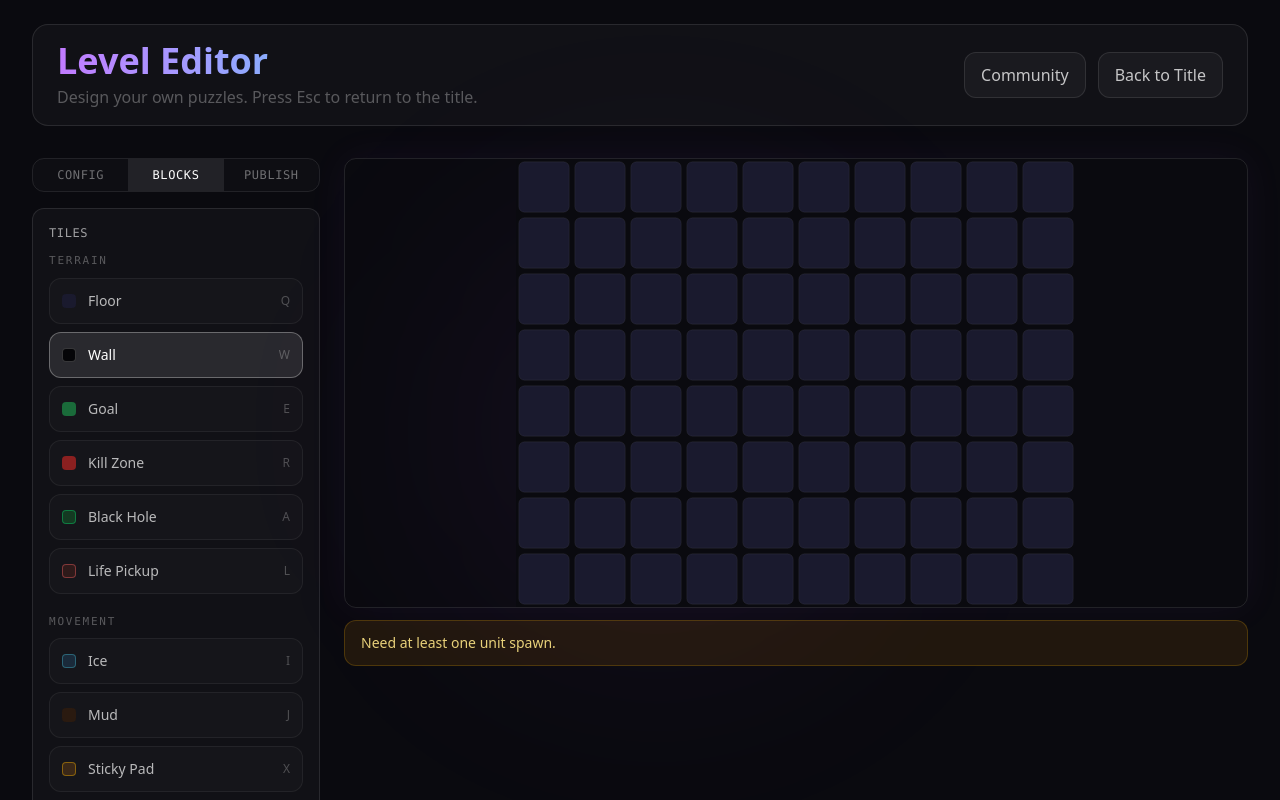
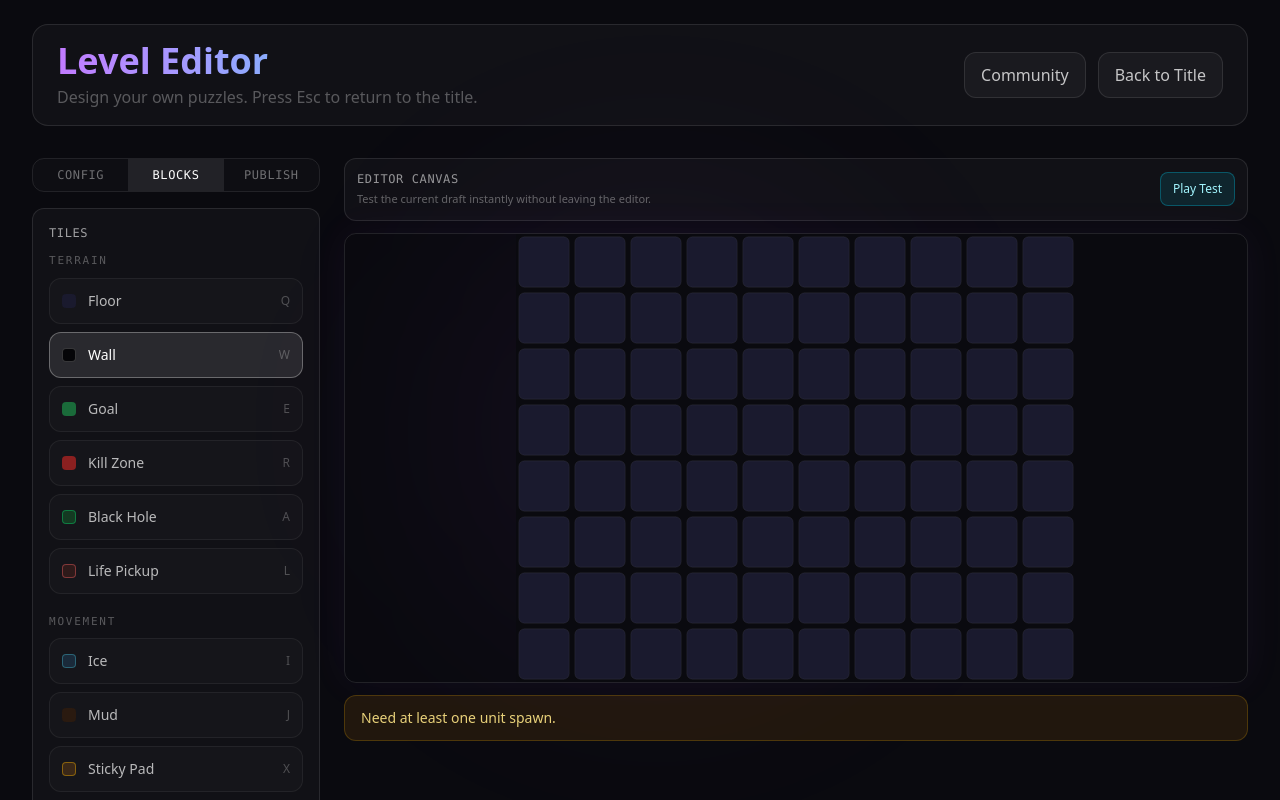
Before and after one commit to Timothy-Cao/misconfigured, a Next.js app: page /editor in a window 1280 px wide. Built offline with nearby package versions, Linux system fonts and the light colour scheme.

Commit message:
feat: add in-editor playtest mode

```diff
--- a/src/app/editor/page.tsx
+++ b/src/app/editor/page.tsx
@@ -10,6 +10,9 @@ export default function EditorPage() {
 
   useEffect(() => {
     function handleKeyDown(event: KeyboardEvent) {
+      if (document.body.dataset.editorPreview === 'true') {
+        return;
+      }
       if (event.key === 'Escape') {
         router.push('/');
       }
--- a/src/components/LevelEditor.tsx
+++ b/src/components/LevelEditor.tsx
@@ -1,6 +1,7 @@
 'use client';
 
 import { useState, useCallback, useRef, useEffect } from 'react';
+import GameCanvas from '@/components/GameCanvas';
 import { TileType, COLORS, type LevelData, type Rotation, isPressurePlate, pressurePlateNumber, pressurePlateTile, isDoor, doorNumber, doorTile, isToggleSwitch, isToggleBlock, toggleNumber, toggleSwitchTile, isConveyor, conveyorDirection, conveyorTile, isOneWay, oneWayOrientation, oneWayTile, isRotationTile, rotationTileCW, isRepaintStation, repaintRotation, repaintStationTile, isColorFilter, colorFilterRotation, colorFilterTile, DIR_DX, DIR_DY } from '@/engine/types';
 import { getCommunityLevel, getCommunityLevels, getLevel, getNextCommunityLevelId, saveCommunityLevel, saveCustomLevel } from '@/levels';
 import { verifyAdminPassword } from '@/lib/admin';
@@ -160,6 +161,14 @@ export default function LevelEditor() {
   const [message, setMessage] = useState<{ text: string; type: 'error' | 'success' } | null>(null);
   const [isPainting, setIsPainting] = useState(false);
   const [mobileCanvasMode, setMobileCanvasMode] = useState<'paint' | 'pan'>('paint');
+  const [previewLevel, setPreviewLevel] = useState<LevelData | null>(null);
+  const [previewKey, setPreviewKey] = useState(0);
+  const [previewSettledUnits, setPreviewSettledUnits] = useState(0);
+  const [previewCompletionTime, setPreviewCompletionTime] = useState(0);
+  const [previewLives, setPreviewLives] = useState(levelLives);
+  const [previewMaxLives, setPreviewMaxLives] = useState(levelLives);
+  const [previewComplete, setPreviewComplete] = useState(false);
+  const [previewGameOver, setPreviewGameOver] = useState(false);
   const paintModeRef = useRef<'place' | 'erase'>('place');
   const lastPaintedRef = useRef<string>('');
   const [tilePx, setTilePx] = useState(32);
@@ -1208,10 +1217,60 @@ export default function LevelEditor() {
     setMessage({ text: `Saved to Community ${communityTargetId}!`, type: 'success' });
   }, [buildLevelData, communityTargetId, password, publishScope, refreshCommunityLevels, saveTargetId, validate]);
 
+  const stopPreview = useCallback(() => {
+    setPreviewLevel(null);
+    setPreviewComplete(false);
+    setPreviewGameOver(false);
+    setPreviewCompletionTime(0);
+  }, []);
+
+  const startPreview = useCallback(() => {
+    setMessage(null);
+    const error = validate();
+    if (error) {
+      setMessage({ text: error, type: 'error' });
+      return;
+    }
+
+    const level = buildLevelData(-1, 'Editor Test');
+    setPreviewLevel(level);
+    setPreviewKey(current => current + 1);
+    setPreviewSettledUnits(0);
+    setPreviewCompletionTime(0);
+    setPreviewLives(level.lives ?? 1);
+    setPreviewMaxLives(level.lives ?? 1);
+    setPreviewComplete(false);
+    setPreviewGameOver(false);
+  }, [buildLevelData, validate]);
+
   const clearGrid = useCallback(() => {
     setGrid(createFloorGrid(width, height));
     setSpawns([]);
   }, [width, height]);
+
+  useEffect(() => {
+    if (!previewLevel) return;
+
+    function handlePreviewEscape(event: KeyboardEvent) {
+      if (event.key === 'Escape') {
+        stopPreview();
+      }
+    }
+
+    window.addEventListener('keydown', handlePreviewEscape);
+    return () => window.removeEventListener('keydown', handlePreviewEscape);
+  }, [previewLevel, stopPreview]);
+
+  useEffect(() => {
+    if (previewLevel) {
+      document.body.dataset.editorPreview = 'true';
+      return () => {
+        delete document.body.dataset.editorPreview;
+      };
+    }
+
+    delete document.body.dataset.editorPreview;
+  }, [previewLevel]);
 
   const placedPlayers = spawns.length;
   const goalCount = grid.flat().filter(t => t === TileType.GOAL).length;
@@ -1488,6 +1547,7 @@ export default function LevelEditor() {
       {/* Canvas */}
       <div className="order-1 lg:order-2 flex-1 w-full flex justify-center">
         <div className="w-full max-w-full">
+          {!previewLevel && (
             <div className="mb-3 flex items-center justify-between gap-3 rounded-xl border border-white/10 bg-white/[0.03] px-3 py-3 lg:hidden">
               <div>
                 <p className="text-xs font-mono uppercase tracking-wider text-white/55">Canvas Mode</p>
@@ -1511,10 +1571,77 @@ export default function LevelEditor() {
                 ))}
               </div>
             </div>
+          )}
+          <div className="mb-3 flex flex-wrap items-center justify-between gap-3 rounded-xl border border-white/10 bg-white/[0.03] px-3 py-3">
+            <div>
+              <p className="text-xs font-mono uppercase tracking-wider text-white/55">
+                {previewLevel ? 'Playtest Mode' : 'Editor Canvas'}
+              </p>
+              <p className="mt-1 text-[11px] text-white/35">
+                {previewLevel
+                  ? 'Play the current draft here. Press Esc to return to editing.'
+                  : 'Test the current draft instantly without leaving the editor.'}
+              </p>
+            </div>
+            <div className="flex flex-wrap items-center gap-2">
+              {previewLevel && (
+                <>
+                  <span className={`rounded-lg border px-3 py-2 text-xs font-mono ${
+                    previewComplete ? 'border-green-400/30 bg-green-500/10 text-green-300' : 'border-white/10 bg-white/[0.02] text-white/55'
+                  }`}>
+                    Settled {previewSettledUnits}/{previewLevel.players.length}
+                  </span>
+                  <span className={`rounded-lg border px-3 py-2 text-xs font-mono ${
+                    previewGameOver ? 'border-red-400/30 bg-red-500/10 text-red-300' : 'border-white/10 bg-white/[0.02] text-white/55'
+                  }`}>
+                    Lives {previewLives}/{previewMaxLives}
+                  </span>
+                  <button
+                    onClick={startPreview}
+                    className="text-xs px-3 py-2 rounded-lg border border-white/10 bg-white/[0.02] text-white/70 hover:bg-white/8 hover:border-white/20 transition-all duration-200"
+                  >
+                    Restart Test
+                  </button>
+                  <button
+                    onClick={stopPreview}
+                    className="text-xs px-3 py-2 rounded-lg border border-white/10 bg-white/[0.02] text-white/70 hover:bg-white/8 hover:border-white/20 transition-all duration-200"
+                  >
+                    Back to Editor
+                  </button>
+                </>
+              )}
+              {!previewLevel && (
+                <button
+                  onClick={startPreview}
+                  className="text-xs px-3 py-2 rounded-lg border border-cyan-400/30 bg-cyan-500/12 text-cyan-200 hover:bg-cyan-500/20 hover:border-cyan-300/40 transition-all duration-200"
+                >
+                  Play Test
+                </button>
+              )}
+            </div>
+          </div>
           <div
             className="rounded-xl overflow-auto border border-white/10"
             style={{ boxShadow: '0 0 40px rgba(168, 85, 247, 0.06)' }}
           >
+            {previewLevel ? (
+              <div className="flex justify-center bg-[#09090d] p-3 sm:p-4">
+                <GameCanvas
+                  key={previewKey}
+                  level={previewLevel}
+                  onLevelComplete={(completionTime) => {
+                    setPreviewComplete(true);
+                    setPreviewCompletionTime(completionTime);
+                  }}
+                  onProgressUpdate={setPreviewSettledUnits}
+                  onGameOver={() => setPreviewGameOver(true)}
+                  onLivesUpdate={(lives, maxLives) => {
+                    setPreviewLives(lives);
+                    setPreviewMaxLives(maxLives);
+                  }}
+                />
+              </div>
+            ) : (
               <canvas
                 ref={canvasRef}
                 width={width * tilePx}
@@ -1531,7 +1658,22 @@ export default function LevelEditor() {
                 onTouchCancel={handleCanvasTouchEnd}
                 onContextMenu={handleContextMenu}
               />
-          </div>
+            )}
+          </div>
+          {previewLevel && previewComplete && (
+            <div className="mt-3 rounded-xl border border-green-400/20 bg-green-500/10 px-4 py-3">
+              <p className="text-sm text-green-200/90">
+                Preview complete in {previewCompletionTime.toFixed(2)}s.
+              </p>
+            </div>
+          )}
+          {previewLevel && previewGameOver && !previewComplete && (
+            <div className="mt-3 rounded-xl border border-red-400/20 bg-red-500/10 px-4 py-3">
+              <p className="text-sm text-red-200/90">
+                Out of lives in playtest. Restart the test or return to editing.
+              </p>
+            </div>
+          )}
           {editorWarnings.length > 0 && (
             <div className="mt-3 rounded-xl border border-amber-400/20 bg-amber-500/10 px-4 py-3">
               {editorWarnings.map((warning) => (
```
Lines whose indentation alone changed are shown as unchanged.
